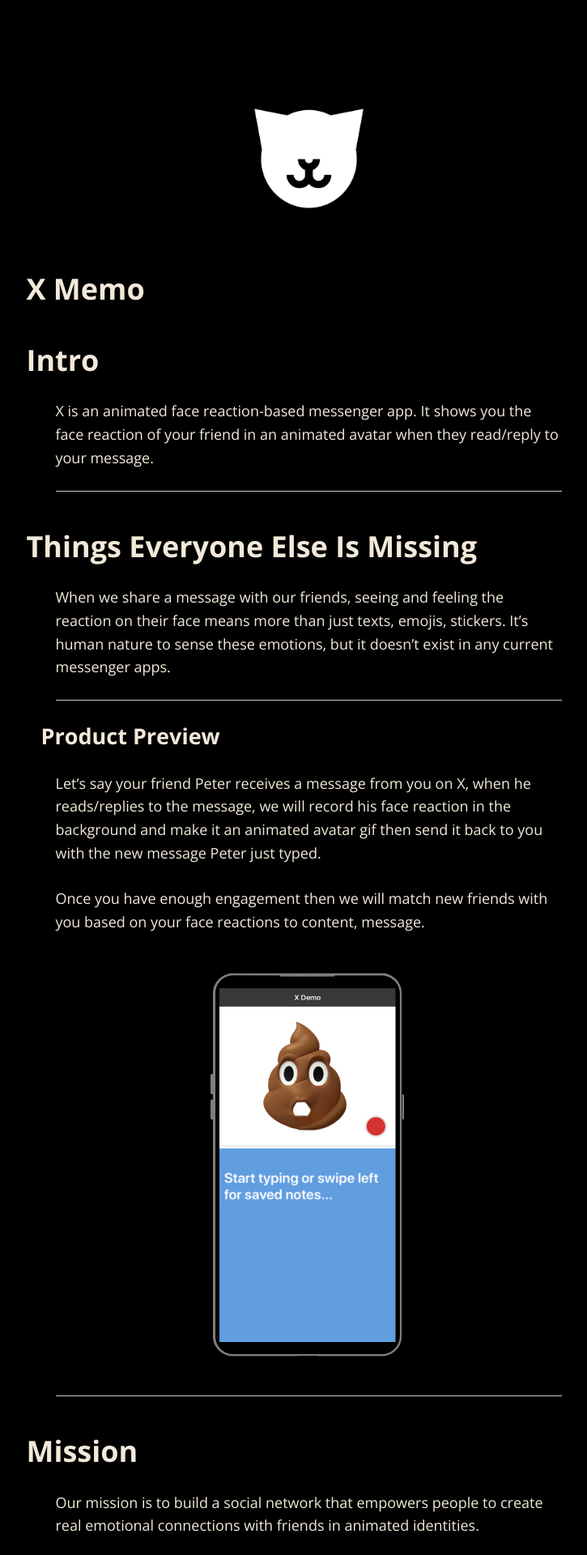
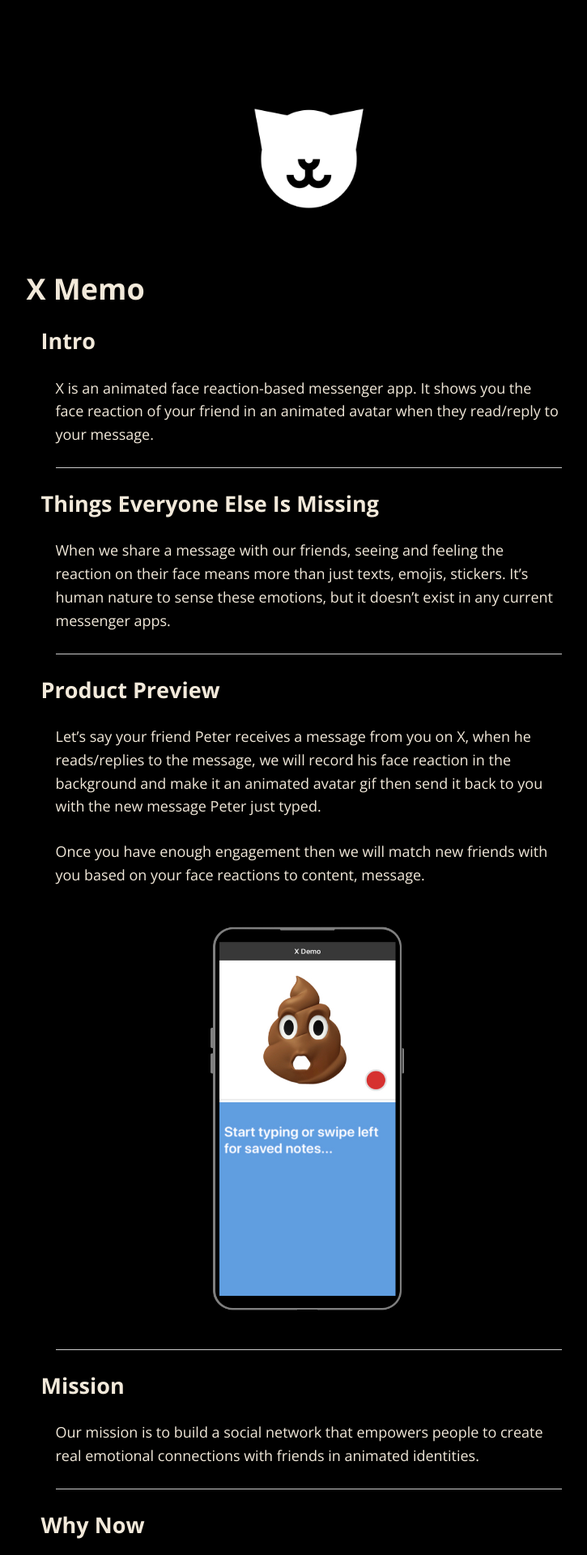
Before and after one commit to tarsmachine/tarsmachine.github.io, a Jekyll site: the page built from index.md, in a window 1280 px wide. Shown: the top 1920 px of the page at 81% size, without its empty margins (259-984 px from the left). Built offline with Jekyll 4.4.1, drawn with Linux system fonts in a browser that asks for light colours; nearby versions of some CDN libraries.

Commit message:
Update X

```diff
--- a/index.md
+++ b/index.md
@@ -7,13 +7,13 @@ layout: default
 
 ### X Memo
 
-### Intro
+#### Intro
 
 X is an animated face reaction-based messenger app. It shows you the face reaction of your friend in an animated avatar when they read/reply to your message.
 
 ---
 
-### Things Everyone Else Is Missing
+#### Things Everyone Else Is Missing
 
 When we share a message with our friends, seeing and feeling the reaction on their face means more than just texts, emojis, stickers. It’s human nature to sense these emotions, but it doesn’t exist in any current messenger apps.
 
@@ -31,7 +31,7 @@ Once you have enough engagement then we will match new friends with you based on
 
 ---
 
-### Mission
+#### Mission
 
 Our mission is to build a social network that empowers people to create real emotional connections with friends in animated identities.
 
```
